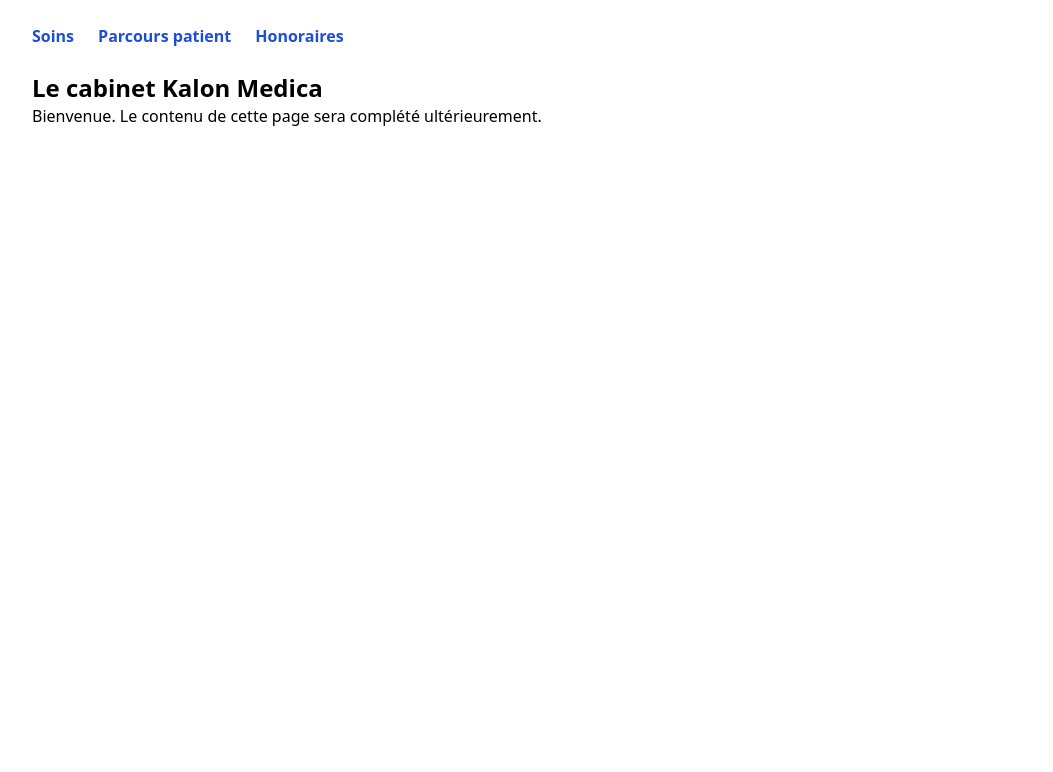
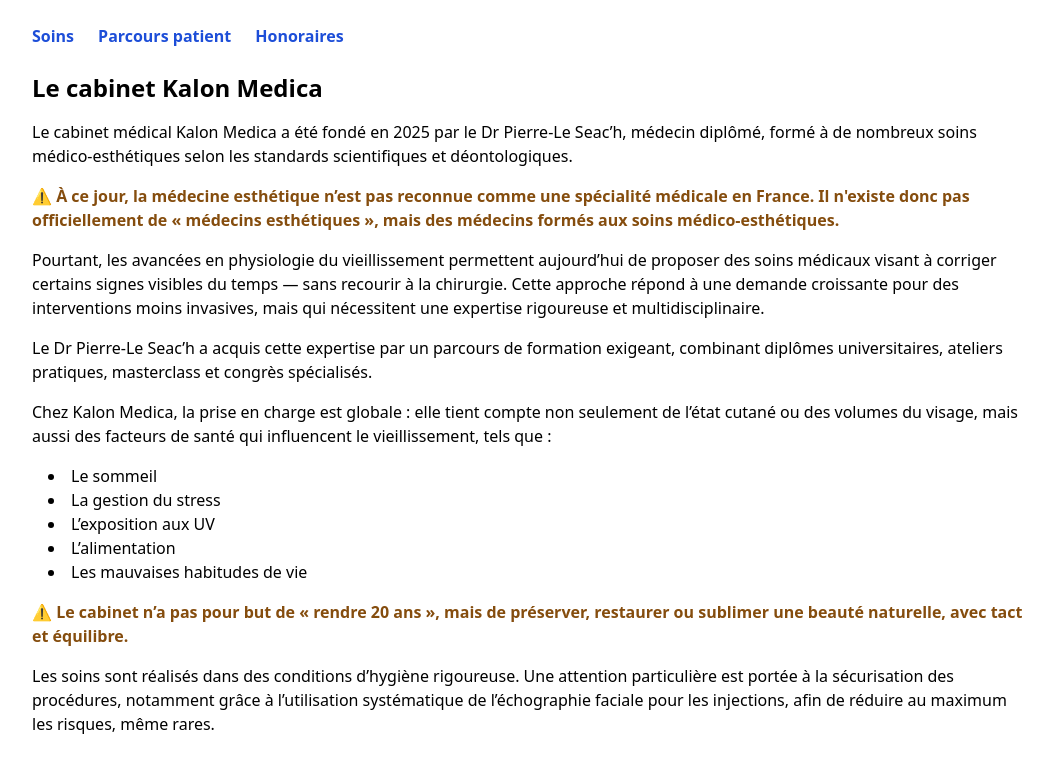
Before and after one commit to kalonmedica/kalon-medica-site-, a React (Vite) app: page / in a window 1280 px wide. Shown: the top 772 px of the page, without its empty margins (112-1165 px from the left). Built offline with nearby package versions, Linux system fonts and the light colour scheme.

Commit message:
Add files via upload

```diff
--- a/src/pages/Cabinet.jsx
+++ b/src/pages/Cabinet.jsx
@@ -2,9 +2,38 @@
 
 const Cabinet = () => {
   return (
-    <div>
-      <h1 className="text-2xl font-bold">Le cabinet Kalon Medica</h1>
-      <p>Bienvenue. Le contenu de cette page sera complété ultérieurement.</p>
+    <div className="space-y-4">
+      <h1 className="text-2xl font-bold mb-4">Le cabinet Kalon Medica</h1>
+      <p>
+        Le cabinet médical Kalon Medica a été fondé en 2025 par le Dr Pierre-Le Seac’h, médecin diplômé, formé à de nombreux soins médico-esthétiques selon les standards scientifiques et déontologiques.
+      </p>
+      <p className="text-yellow-800 font-semibold">
+        ⚠️ À ce jour, la médecine esthétique n’est pas reconnue comme une spécialité médicale en France. Il n'existe donc pas officiellement de « médecins esthétiques », mais des médecins formés aux soins médico-esthétiques.
+      </p>
+      <p>
+        Pourtant, les avancées en physiologie du vieillissement permettent aujourd’hui de proposer des soins médicaux visant à corriger certains signes visibles du temps — sans recourir à la chirurgie.
+        Cette approche répond à une demande croissante pour des interventions moins invasives, mais qui nécessitent une expertise rigoureuse et multidisciplinaire.
+      </p>
+      <p>
+        Le Dr Pierre-Le Seac’h a acquis cette expertise par un parcours de formation exigeant, combinant diplômes universitaires, ateliers pratiques, masterclass et congrès spécialisés.
+      </p>
+      <p>
+        Chez Kalon Medica, la prise en charge est globale : elle tient compte non seulement de l’état cutané ou des volumes du visage, mais aussi des facteurs de santé qui influencent le vieillissement, tels que :
+      </p>
+      <ul className="list-disc list-inside ml-4">
+        <li>Le sommeil</li>
+        <li>La gestion du stress</li>
+        <li>L’exposition aux UV</li>
+        <li>L’alimentation</li>
+        <li>Les mauvaises habitudes de vie</li>
+      </ul>
+      <p className="text-yellow-800 font-semibold">
+        ⚠️ Le cabinet n’a pas pour but de « rendre 20 ans », mais de préserver, restaurer ou sublimer une beauté naturelle, avec tact et équilibre.
+      </p>
+      <p>
+        Les soins sont réalisés dans des conditions d’hygiène rigoureuse.
+        Une attention particulière est portée à la sécurisation des procédures, notamment grâce à l’utilisation systématique de l’échographie faciale pour les injections, afin de réduire au maximum les risques, même rares.
+      </p>
     </div>
   );
 };
--- a/src/pages/Honoraires.jsx
+++ b/src/pages/Honoraires.jsx
@@ -2,9 +2,9 @@
 
 const Honoraires = () => {
   return (
-    <div>
-      <h1 className="text-2xl font-bold mb-4">Honoraires</h1>
-      <p className="text-sm text-red-600 font-medium mb-2">
+    <div className="space-y-4">
+      <h1 className="text-2xl font-bold">Honoraires</h1>
+      <p className="text-sm text-red-600 font-medium">
         ⚠️ Les actes réalisés au cabinet Kalon Medica sont à visée esthétique et ne sont pas remboursés par l’Assurance Maladie.
       </p>
       <table className="w-full text-left border border-gray-300">
@@ -29,8 +29,8 @@
           <tr><td className="border p-2">Lumière Pulsée Intense</td><td className="border p-2">À partir de 100 €</td></tr>
         </tbody>
       </table>
-      <p className="text-sm text-gray-600 italic mt-4">
-        ⚠️ Une consultation préalable est systématique afin d’établir un plan de traitement personnalisé, un devis, et d’informer précisément le patient sur les indications, les résultats attendus et les éventuels risques associés. Celle-ci est obligatoire et sera facturée conformément au Code de Déontologie Médicale.
+      <p className="text-sm text-gray-600 italic">
+        ⚠️ Une consultation préalable est systématique afin d’établir un plan de traitement personnalisé, un devis, et d’informer précisément le patient sur les indications, les résultats attendus et les éventuels risques associés.
       </p>
     </div>
   );
--- a/src/pages/Parcours.jsx
+++ b/src/pages/Parcours.jsx
@@ -2,9 +2,9 @@
 
 const Parcours = () => {
   return (
-    <div>
+    <div className="space-y-4">
       <h1 className="text-2xl font-bold mb-4">Parcours patient</h1>
-      <ol className="list-decimal list-inside space-y-1">
+      <ol className="list-decimal list-inside ml-4 space-y-1">
         <li>Consultation initiale pour évaluer la demande et poser une indication</li>
         <li>Délai de réflexion avant tout acte esthétique</li>
         <li>Réalisation du traitement dans des conditions optimales de sécurité</li>
--- a/src/pages/Soins.jsx
+++ b/src/pages/Soins.jsx
@@ -2,9 +2,9 @@
 
 const Soins = () => {
   return (
-    <div>
-      <h1 className="text-2xl font-bold mb-4">Soins médico-esthétiques proposés au cabinet</h1>
-      <ul className="list-disc list-inside space-y-1">
+    <div className="space-y-4">
+      <h1 className="text-2xl font-bold">Soins médico-esthétiques proposés au cabinet</h1>
+      <ul className="list-disc list-inside ml-4 space-y-1">
         <li>Injections d’acide hyaluronique</li>
         <li>Fils tenseurs résorbables</li>
         <li>Rhinoplastie médicale</li>
```
